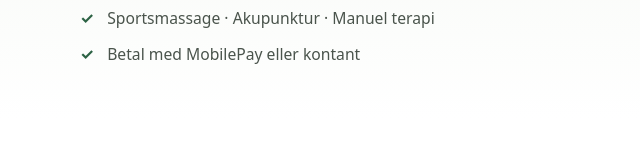
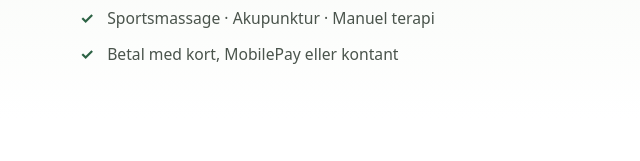
Before and after one commit to coffeejones/mh-sportsmassage, a plain HTML site: page index.html in a window 1280 px wide. Shown: the part 639-800 px from the top of the page, 0-640 px from the left. Drawn offline with Linux system fonts and the light colour scheme.

Commit message:
Update index.html

```diff
--- a/index.html
+++ b/index.html
@@ -50,7 +50,7 @@
         <ul class="hero__points">
           <li>Over 10 års erfaring</li>
           <li>Sportsmassage · Akupunktur · Manuel terapi</li>
-          <li>Betal med MobilePay eller kontant</li>
+          <li>Betal med kort, MobilePay eller kontant</li>
         </ul>
       </div>
       <div class="hero__media">
```
